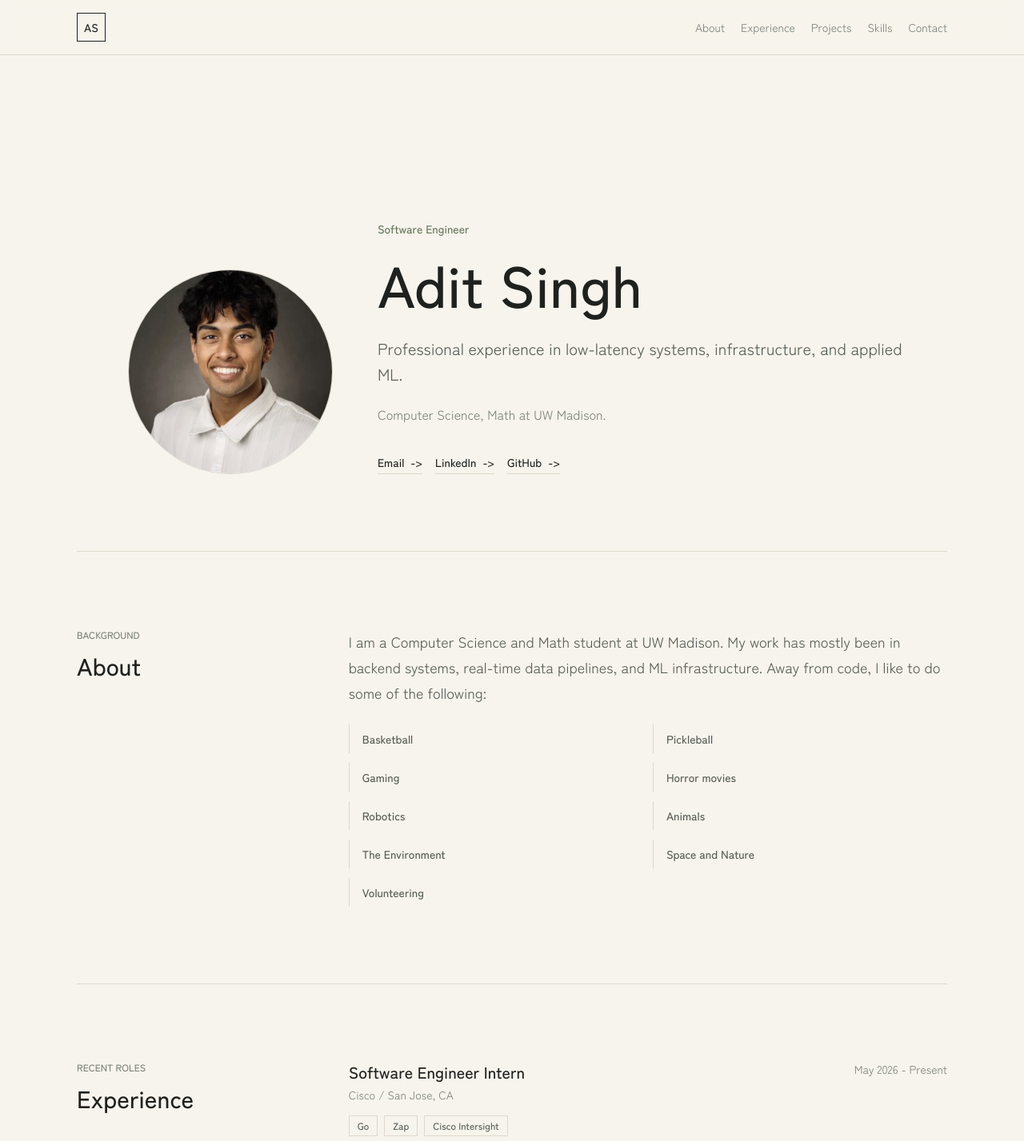
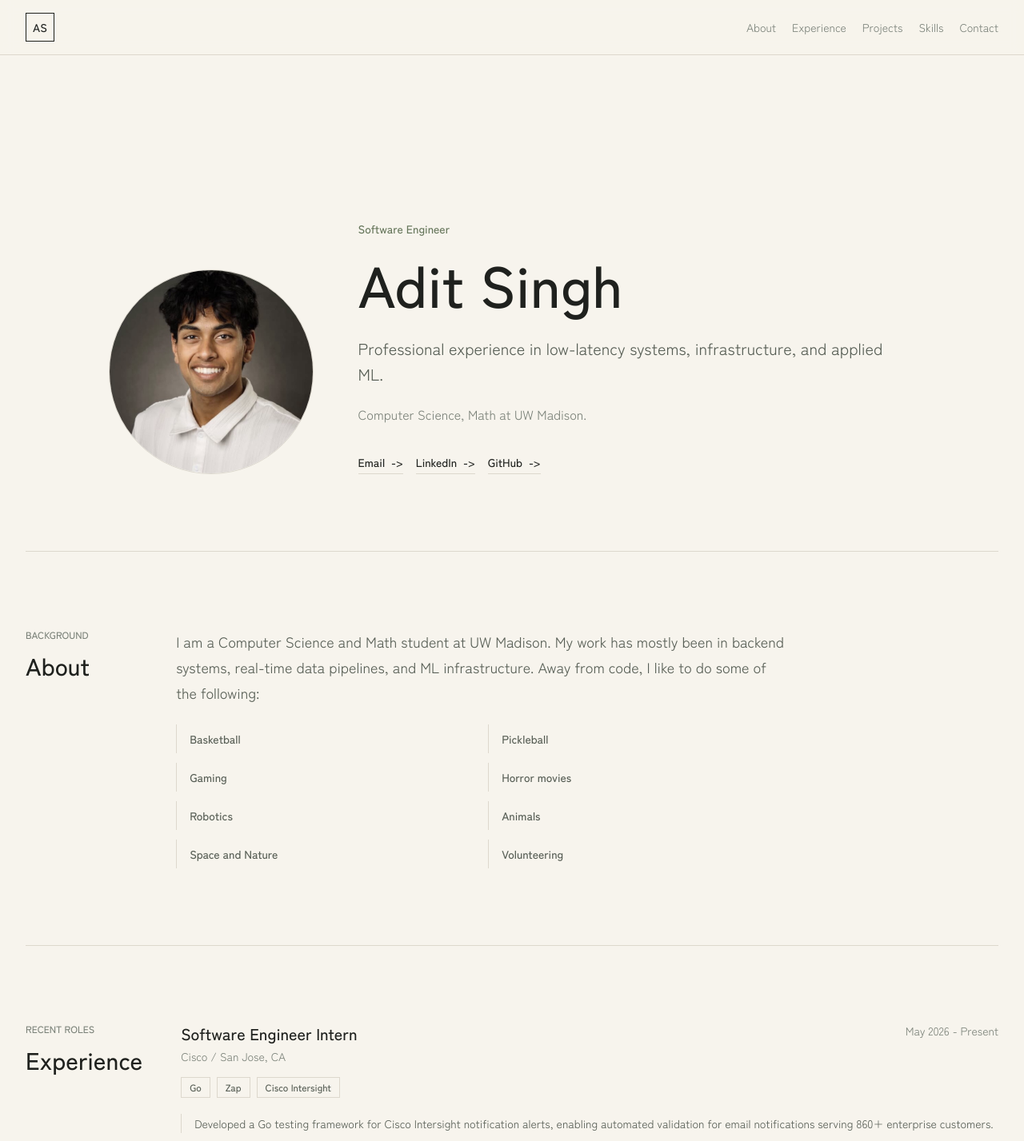
Before and after one commit to AditSingh10/AditSingh10.github.io, a React (Vite) app: page / in a window 1280 px wide. Shown: the top 1427 px of the page at 80% size. Built offline with nearby package versions, Linux system fonts and the light colour scheme.

Commit message:
style: widen portfolio layout

```diff
--- a/src/App.tsx
+++ b/src/App.tsx
@@ -32,7 +32,7 @@ function Section({ id, title, note, children }: SectionProps) {
     <section
       id={id}
       aria-labelledby={headingId}
-      className="grid scroll-mt-28 grid-cols-1 gap-8 border-t border-line py-16 md:grid-cols-[0.55fr_1.45fr] md:gap-14 md:py-24"
+      className="grid scroll-mt-28 grid-cols-1 gap-8 border-t border-line py-16 md:grid-cols-[0.34fr_1.66fr] md:gap-12 md:py-24 lg:grid-cols-[0.24fr_1.76fr]"
     >
       <div>
         <p className="mb-3 text-xs font-medium uppercase text-muted">{note}</p>
@@ -129,7 +129,7 @@ function App() {
   return (
     <div className="min-h-screen bg-paper text-ink">
       <header className="sticky top-0 z-20 border-b border-line bg-paper/95 backdrop-blur-sm">
-        <div className="mx-auto flex max-w-6xl flex-col items-start gap-3 px-5 py-4 sm:flex-row sm:items-center sm:justify-between sm:gap-5 sm:px-8">
+        <div className="mx-auto flex max-w-[84rem] flex-col items-start gap-3 px-5 py-4 sm:flex-row sm:items-center sm:justify-between sm:gap-5 sm:px-8">
           <a
             href="#top"
             aria-label="Adit Singh home"
@@ -154,7 +154,7 @@ function App() {
         </div>
       </header>
 
-      <main id="top" className="mx-auto max-w-6xl px-5 sm:px-8">
+      <main id="top" className="mx-auto max-w-[84rem] px-5 sm:px-8">
         <section className="grid min-h-[520px] grid-cols-1 content-end gap-9 py-16 sm:min-h-[560px] sm:py-20 md:min-h-[620px] md:grid-cols-[0.62fr_1.38fr] md:items-end md:gap-14 md:py-24">
           <div className="flex md:justify-end">
             <img
--- a/src/data/portfolio.ts
+++ b/src/data/portfolio.ts
@@ -95,7 +95,7 @@ export const projects: Project[] = [
     ],
     contributions: [
       'Built a horizontally scalable GNN inference pipeline on Kafka and streamed risk scores to a React dashboard with FastAPI and WebSockets.',
-      'Used 2-hop subgraph inference over the Elliptic dataset, with the project reporting sub-270ms latency and 0.94 weighted F1.',
+      'Used 2-hop subgraph inference over the Elliptic dataset to achieve sub-270ms latency and 0.94 weighted F1.',
     ],
     links: [
       {
@@ -122,7 +122,7 @@ export const projects: Project[] = [
     stack: ['Python', 'React/TypeScript', 'FastAPI', 'Machine Learning'],
     contributions: [
       'Led a 6-person engineering team over 12 weeks while coordinating product direction with a Nike PM.',
-      'Built recommendation and fit analytics workflows; the resume reports a 25% return-rate reduction in trials.',
+      'Built recommendation and fit analytics workflows that reduced trial return rates by 25%.',
     ],
     links: [],
   },
@@ -149,7 +149,6 @@ export const experiences: Experience[] = [
     tools: ['Tcl', 'Redis Cluster', 'Test migration'],
     bullets: [
       'Submitted redis/redis PR #15399 migrating CLUSTER NODES/SLOTS topology coverage from the legacy cluster suite into the unit/cluster framework.',
-      'Replaced cluster_create_with_continuous_slots setup with start_cluster while preserving continuous and discontinuous slot-range assertions for CLUSTER NODES and CLUSTER SLOTS.',
     ],
     links: [
       {
@@ -240,7 +239,6 @@ export const interests = [
   'Horror movies',
   'Robotics',
   'Animals',
-  'The Environment',
   'Space and Nature',
   'Volunteering',
 ]
```
Also changed, not shown: 2 other files (tests, documents, lock files or other folders).
